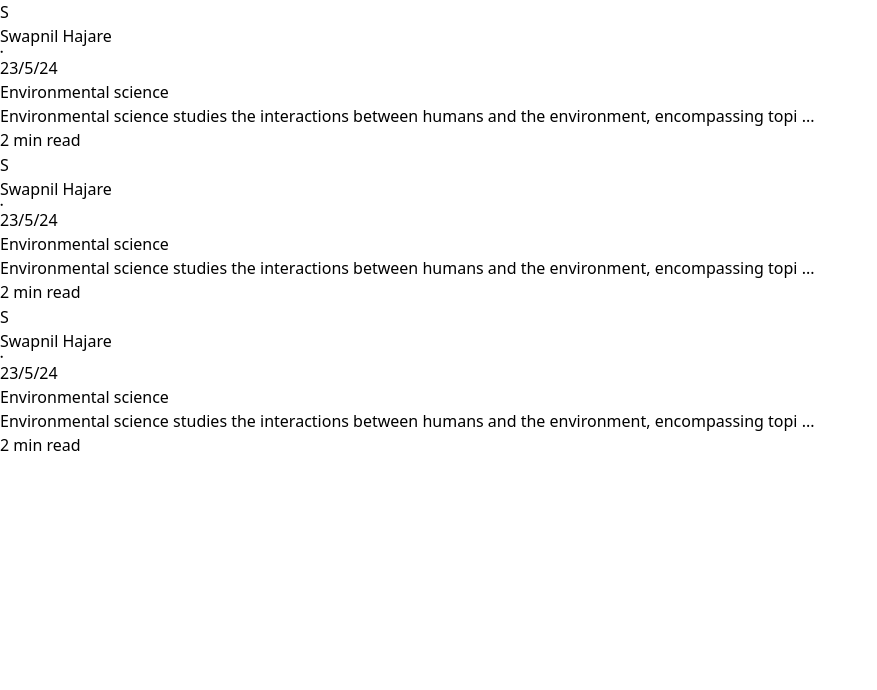
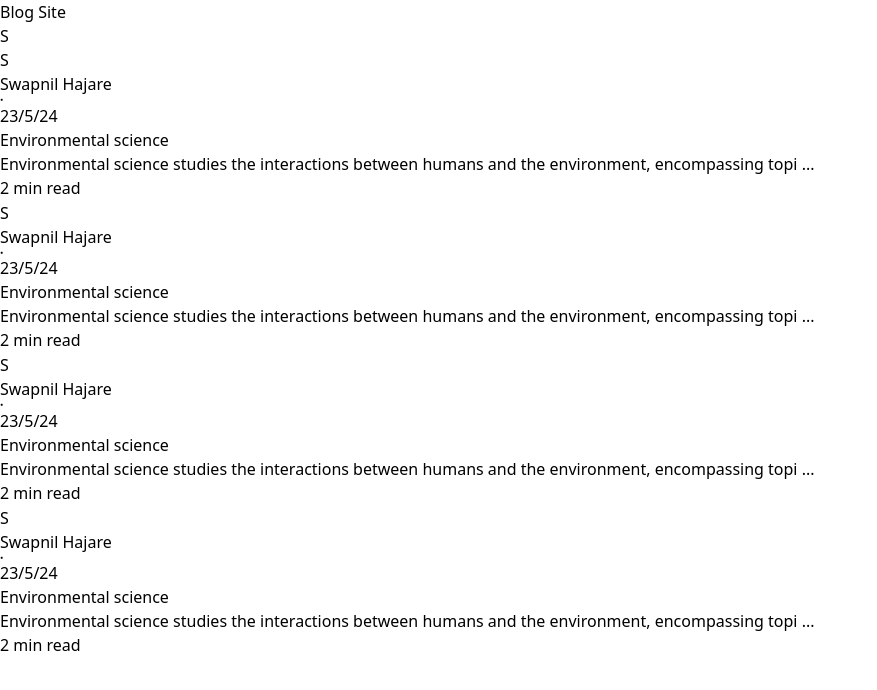
Before and after one commit to Swapnil-2502/Blogging-Website, a React (Vite) app in the folder frontend/: page /blogs in a window 1280 px wide. Shown: the top 690 px of the page, without its empty margins (0-877 px from the left). Built offline with nearby package versions, Linux system fonts and the light colour scheme.

Commit message:
Minor Changes

```diff
--- a/frontend/src/components/Auth.tsx
+++ b/frontend/src/components/Auth.tsx
@@ -1,5 +1,5 @@
 import { ChangeEvent, useState } from "react";
-import {Link, Navigate, useNavigate} from "react-router-dom"
+import {Link, useNavigate} from "react-router-dom"
 import { SignupInput } from "@swapnil25/medium-common"
 import axios from "axios";
 import { BACKEND_URL } from "../config";
--- a/frontend/src/components/BlogCard.tsx
+++ b/frontend/src/components/BlogCard.tsx
@@ -44,7 +44,7 @@ export const BlogCard = ({
     )
 }
 
-function Avatar({name}:{name:string}){
+export function Avatar({name}:{name:string}){
     return (
         <div className="relative inline-flex items-center justify-center w-10 h-10 overflow-hidden bg-gray-100 rounded-full dark:bg-gray-600">
             <span className="font-medium text-gray-600 dark:text-gray-300">{name[0]}</span>
--- a/frontend/src/pages/Blogs.tsx
+++ b/frontend/src/pages/Blogs.tsx
@@ -1,9 +1,19 @@
+import { Appbar } from "../components/Appbar"
 import { BlogCard } from "../components/BlogCard"
 
 export const Blogs = () =>{
     return (
-        <div className="flex justify-center">
+        <div>
+            <Appbar />
+
+            <div className=" flex justify-center">
                 <div className="justify-center">
+                    <BlogCard
+                        authorName={"Swapnil Hajare"}
+                        title={"Environmental science"}
+                        content={"Environmental science studies the interactions between humans and the environment, encompassing topics such as pollution, conservation, biodiversity, and sustainability."}
+                        publishedDate={"23/5/24"}
+                    />
                     <BlogCard
                         authorName={"Swapnil Hajare"}
                         title={"Environmental science"}
@@ -24,5 +34,6 @@ export const Blogs = () =>{
                     />
                 </div>
             </div>
+        </div>
     )
 }
```
Lines whose indentation alone changed are shown as unchanged.
